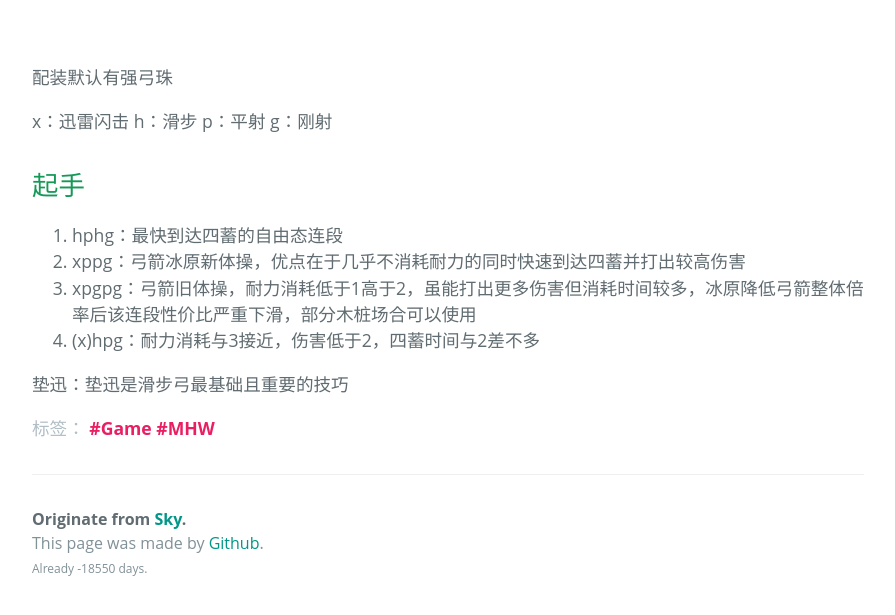
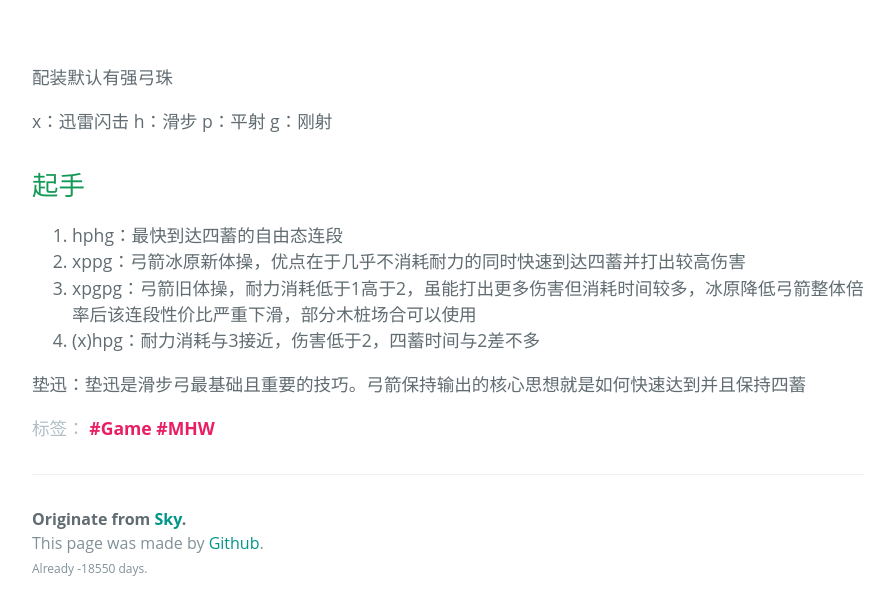
Before and after one commit to NishikinoSky/NishikinoSky.github.io, a Jekyll site: the page built from _posts/2021-2-23-MHWBow.md, in a window 1280 px wide and 981 px high, cut to the strip 354-969 px from the top of the window. Shown: the whole strip, without its empty margins (192-1087 px from the left). Built offline with Jekyll 4.4.1, drawn with Linux system fonts in a browser that asks for light colours; some web fonts are replaced.

Commit message:
Update 2021-2-23-MHWBow.md

```diff
--- a/_posts/2021-2-23-MHWBow.md
+++ b/_posts/2021-2-23-MHWBow.md
@@ -16,4 +16,4 @@ x：迅雷闪击  h：滑步  p：平射  g：刚射
 3. xpgpg：弓箭旧体操，耐力消耗低于1高于2，虽能打出更多伤害但消耗时间较多，冰原降低弓箭整体倍率后该连段性价比严重下滑，部分木桩场合可以使用
 4. (x)hpg：耐力消耗与3接近，伤害低于2，四蓄时间与2差不多
 
-垫迅：垫迅是滑步弓最基础且重要的技巧
+垫迅：垫迅是滑步弓最基础且重要的技巧。弓箭保持输出的核心思想就是如何快速达到并且保持四蓄
```
